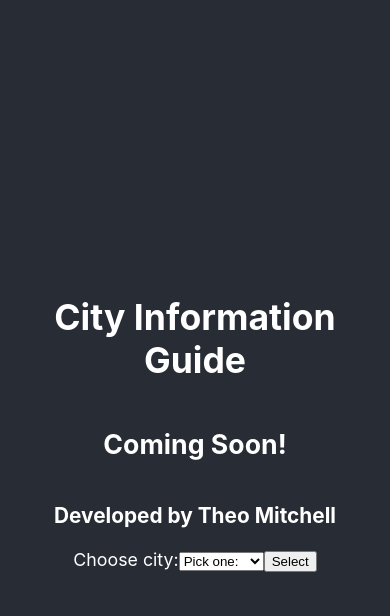
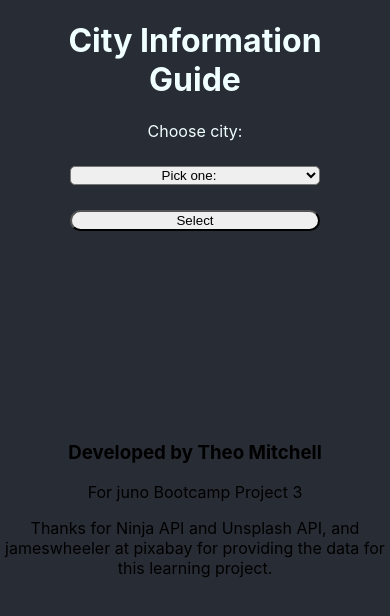
Before and after one commit to tdmitchell/city-guide-project-3, a React (Create React App) app: page / in a window 390 px wide. Shown: the top 616 px of the page. Built offline with nearby package versions, Linux system fonts and the light colour scheme.

Commit message:
10. Responsive for 300

```diff
--- a/src/App.js
+++ b/src/App.js
@@ -1,4 +1,4 @@
-import "./App.css";
+import "./styles/App.css";
 import { useEffect, useState } from "react";
 import axios from "axios";
 
@@ -59,7 +59,7 @@ function App() {
         params: {
           client_id: "E8k2AKw4LSSFulm3bhOPXuC6-MWfhsGIsamLaFBJAEo",
           query: city,
-          per_page: 30,
+          per_page: 3,
         },
       }).then((res) => {
         const responseData = res.data.results;
@@ -97,21 +97,32 @@ function App() {
 
   return (
     <div className="App">
-      <header className="App-header">
+      <header className="App-header wrapper">
         <h1>City Information Guide</h1>
-        <h2>Coming Soon!</h2>
-        <h3>Developed by Theo Mitchell</h3>
+        {/* <h2>Coming Soon!</h2> */}
 
         <CitySelectionForm getInfo={getInfo} />
       </header>
 
       {/* <DisplayInformation cityObject={cityInfo} /> */}
-      {city ? (
-        <main>
-          <DisplayInformation cityObject={selectedInfo} />
-          <DisplayPhotos photos={cityPhotos} />
-        </main>
-      ) : null}
+      <main>
+        {/* <h2>Select a city</h2> */}
+        {city ? (
+          <>
+            <DisplayInformation cityObject={selectedInfo} />
+            <DisplayPhotos photos={cityPhotos} />
+          </>
+        ) : null}
+      </main>
+
+      <footer>
+        <h3>Developed by Theo Mitchell</h3>
+        <p>For juno Bootcamp Project 3</p>
+        <p>
+          Thanks for Ninja API and Unsplash API, and jameswheeler at pixabay for
+          providing the data for this learning project.
+        </p>
+      </footer>
     </div>
   );
 }
--- a/src/components/CitySelectionForm.js
+++ b/src/components/CitySelectionForm.js
@@ -1,3 +1,4 @@
+import "./../styles/CitySelectionForm.css";
 import { useState } from "react";
 
 function CitySelectionForm(props) {
@@ -13,7 +14,7 @@ function CitySelectionForm(props) {
   };
 
   return (
-    <form onSubmit={(e) => props.getInfo(e, userChoice)}>
+    <form onSubmit={(e) => props.getInfo(e, userChoice)} className="wrapper">
       <label htmlFor="cityName">Choose city:</label>
       {/* <label>Choose city:</label> */}
       <select
--- a/src/components/DisplayInformation.js
+++ b/src/components/DisplayInformation.js
@@ -1,9 +1,10 @@
+import "./../styles/DisplayInformation.css";
 function DisplayInformation(props) {
   console.log(props.cityObject.name);
 
   return (
     <section>
-      {props.cityObject.name === undefined ? (
+      {props.cityObject.name === "" ? (
         <h2>Please select an option from the dropdown list.</h2>
       ) : (
         <>
--- a/src/components/DisplayPhoto.js
+++ b/src/components/DisplayPhoto.js
@@ -1,3 +1,5 @@
+import "./../styles/DisplayPhoto.css";
+
 function DisplayPhotos(props) {
   return (
     <section>
@@ -5,7 +7,7 @@ function DisplayPhotos(props) {
         <h2>No photos found!</h2>
       ) : (
         <>
-          <h2>Photos!</h2>
+          <h2>Photos</h2>
           {/* {console.log("kkk", props.photos)} */}
           <div className="photos">
             {props.photos.map((photo) => {
--- /dev/null
+++ b/src/styles/App.css
@@ -0,0 +1,33 @@
+body {
+background-color: #282c34;
+}
+
+.App {
+  text-align: center;
+}
+
+header {
+  color: azure;
+  height: 50vh;
+}
+
+main {
+  /* height: 45vh; */
+  /* background-color: black; */
+  color: beige;
+  /* background-image: url("./../assets/images/alberta-background.jpg");
+  background-repeat: no-repeat;
+  background-size: contain; */
+}
+
+footer {
+  /* height: 10vh; */
+}
+
+.wrapper {
+  display: flex;
+  flex-direction: column;
+
+  width: 80%;
+  margin: 0 auto;
+}
--- /dev/null
+++ b/src/styles/CitySelectionForm.css
@@ -0,0 +1,29 @@
+element {
+    border: none;
+    background-image: none;
+    background-color: transparent;
+    -webkit-box-shadow: none;
+    -moz-box-shadow: none;
+    box-shadow: none;
+}
+
+select {
+    width: 100%;
+    margin: 25px auto;
+    border-radius: 5px;
+    text-align: center;
+}
+
+button {
+    width: 100%;
+    margin-bottom: 25px;
+    border-radius: 12px;
+
+
+}
+
+button:hover {
+    background-color: bisque;
+    cursor: pointer;
+
+}
--- /dev/null
+++ b/src/styles/DisplayInformation.css
@@ -0,0 +1,16 @@
+ul {
+    list-style-type: none;
+    margin: 0;
+    padding: 0;
+}
+
+h2 {
+    text-decoration-line: underline;
+    text-decoration-style: double;
+
+    color: rgb(218, 218, 93);
+}
+
+ul {
+    margin-bottom: 40px;
+}
--- /dev/null
+++ b/src/styles/DisplayPhoto.css
@@ -0,0 +1,3 @@
+img {
+    padding: 20px;
+}
```
Also changed, not shown: src/assets/images/alberta-background.jpg (added), src/styles/App-Original.css (renamed from src/App.css).
